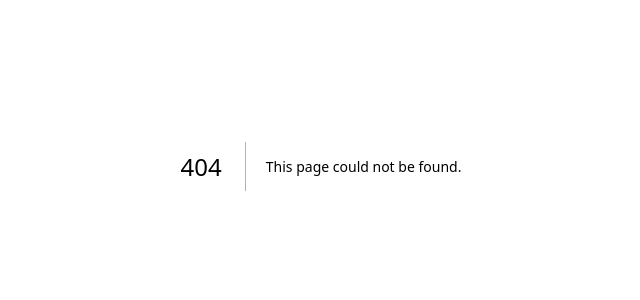
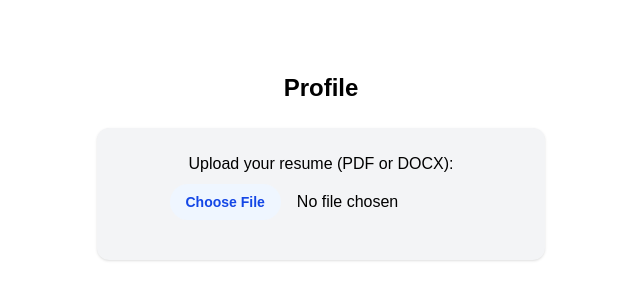
Before and after one commit to NTh1nk/SwipedIn, a Next.js app in the folder swiped-in/: page /profile in a window 1280 px wide. Before the commit this address had no page. Shown: the part 234-534 px from the top of the page, without its empty margins (319-959 px from the left). Built offline with nearby package versions, Linux system fonts and the light colour scheme.

Commit message:
Create page.tsx

```diff
--- /dev/null
+++ b/swiped-in/src/app/profile/page.tsx
@@ -0,0 +1,35 @@
+"use client";
+
+import { useRef, useState } from "react";
+
+export default function ProfilePage() {
+  const [resume, setResume] = useState<File | null>(null);
+  const fileInputRef = useRef<HTMLInputElement>(null);
+
+  const handleFileChange = (e: React.ChangeEvent<HTMLInputElement>) => {
+    if (e.target.files && e.target.files[0]) {
+      setResume(e.target.files[0]);
+    }
+  };
+
+  return (
+    <div className="min-h-screen flex flex-col items-center justify-center bg-white text-black p-4">
+      <h1 className="text-2xl font-bold mb-6">Profile</h1>
+      <div className="w-full max-w-md bg-gray-100 rounded-xl shadow p-6 flex flex-col items-center">
+        <label className="block mb-2 font-medium">Upload your resume (PDF or DOCX):</label>
+        <input
+          ref={fileInputRef}
+          type="file"
+          accept=".pdf,.doc,.docx"
+          onChange={handleFileChange}
+          className="mb-4 file:mr-4 file:py-2 file:px-4 file:rounded-full file:border-0 file:text-sm file:font-semibold file:bg-blue-50 file:text-blue-700 hover:file:bg-blue-100"
+        />
+        {resume && (
+          <div className="mt-2 text-green-700">
+            <span className="font-semibold">Selected file:</span> {resume.name}
+          </div>
+        )}
+      </div>
+    </div>
+  );
+}
```
